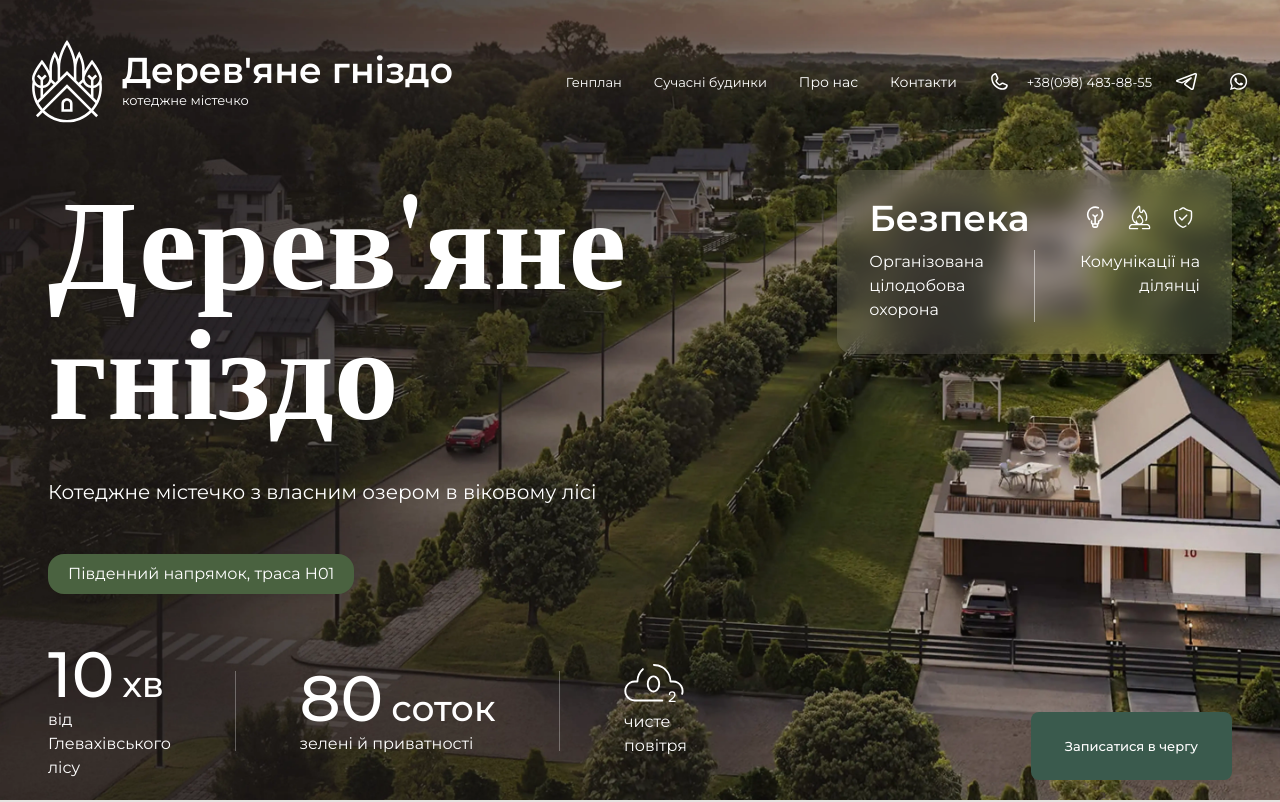
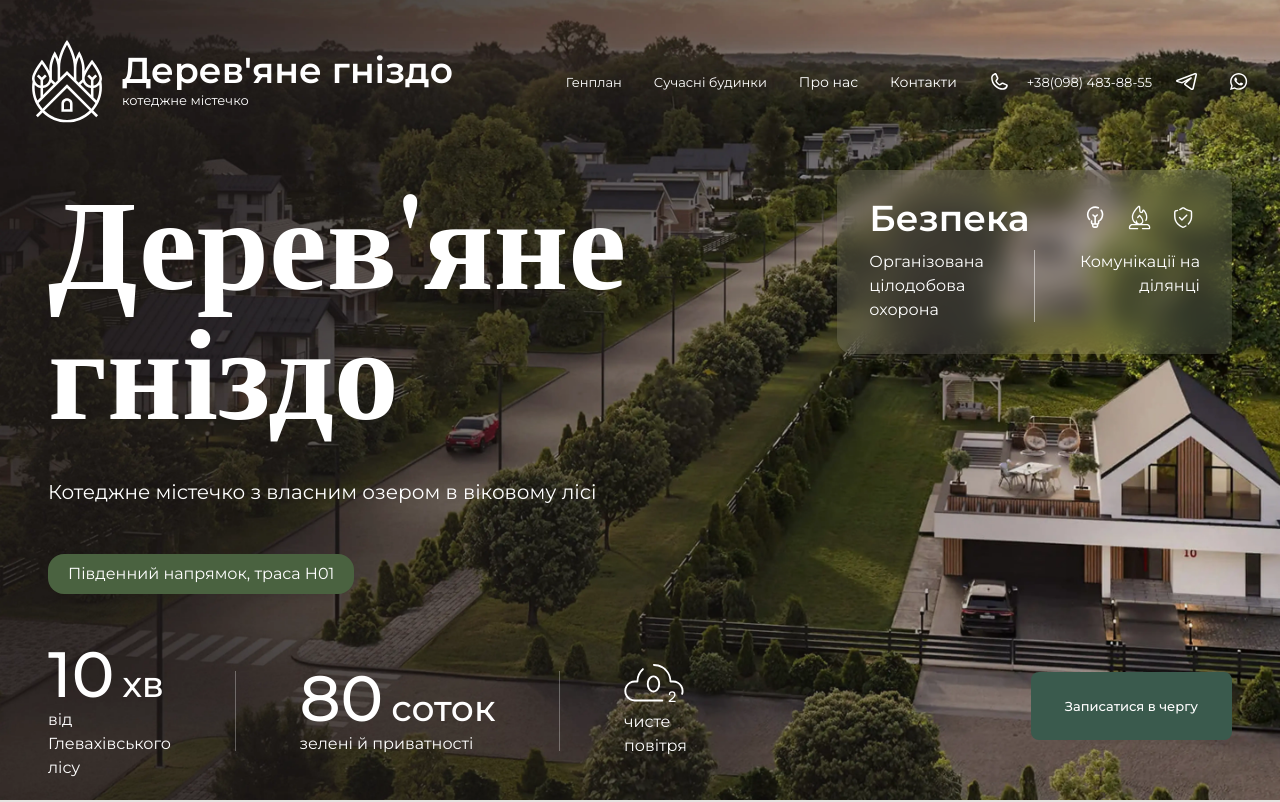
Before and after one commit to Chornei-Olha/Wooden-nest, a Next.js app: page /wooden-nest in a window 1280 px wide. Shown: the top 802 px of the page. Built offline with nearby package versions, Linux system fonts and the light colour scheme; a web font is replaced by a local one.

Commit message:
first commit

```diff
--- a/src/components/common/HeroSection.tsx
+++ b/src/components/common/HeroSection.tsx
@@ -119,7 +119,7 @@ export default function HeroSection() {
                     el.scrollIntoView({ behavior: 'smooth' });
                   }
                 }}
-                className="bg-[#4A6240] hover:bg-[#3e5036] text-white px-6 py-3 rounded-lg w-fit mb-16 sm:mb-0"
+                className="bg-[#4A6240] hover:bg-[#3e5036] text-white px-6 py-3 rounded-lg w-fit mb-0 sm:mb-10"
               >
                 Записатися в чергу
               </Button>
```
